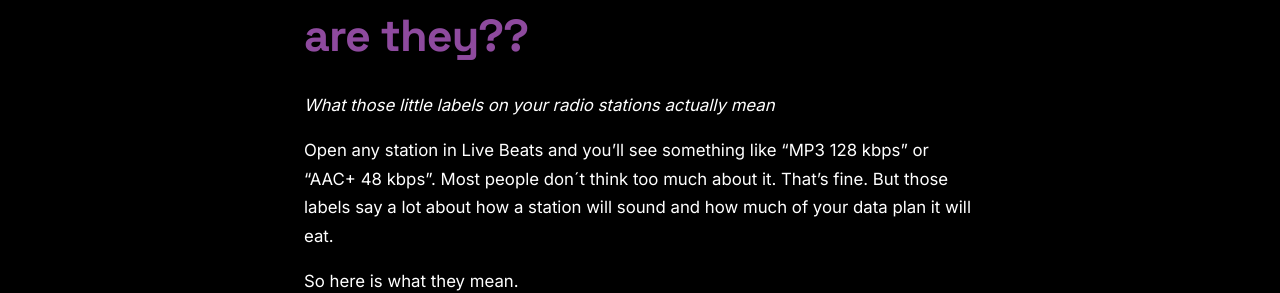
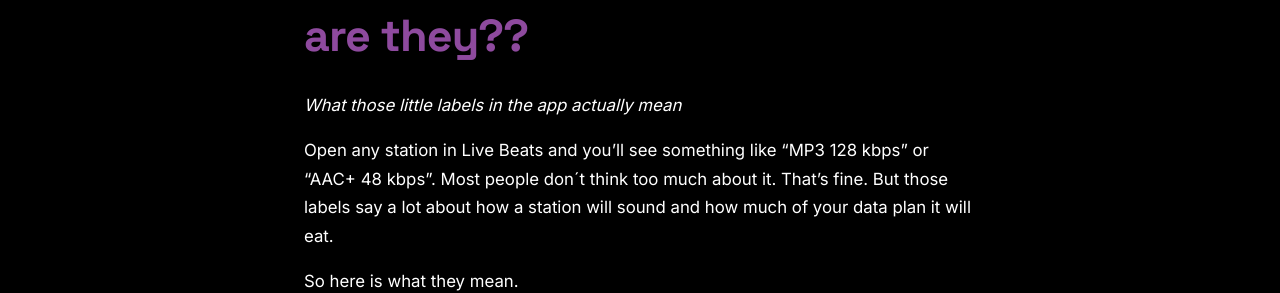
Before and after one commit to LBWebRadio/lbwebradio.github.io, a Jekyll site: the page built from _posts/2026-10-02-aac-aac-opus-mp3-what-are-they.md, in a window 1280 px wide and 900 px high. Shown: the part 203-496 px from the top of the window. Built offline with Jekyll 4.4.1, drawn with Linux system fonts in a browser that asks for light colours.

Commit message:
Update _posts/2026-10-02-aac-aac-opus-mp3-what-are-they.md (via Pages CMS)

```diff
--- a/_posts/2026-10-02-aac-aac-opus-mp3-what-are-they.md
+++ b/_posts/2026-10-02-aac-aac-opus-mp3-what-are-they.md
@@ -1,7 +1,7 @@
 ---
 title: AAC? AAC+? OPUS? MP3? What are they??
 ---
-*What those little labels on your radio stations actually mean*
+*What those little labels in the app actually mean*
 
 Open any station in Live Beats and you'll see something like "MP3 128 kbps" or "AAC+ 48 kbps". Most people don´t think too much about it. That's fine. But those labels say a lot about how a station will sound and how much of your data plan it will eat.
 
```
